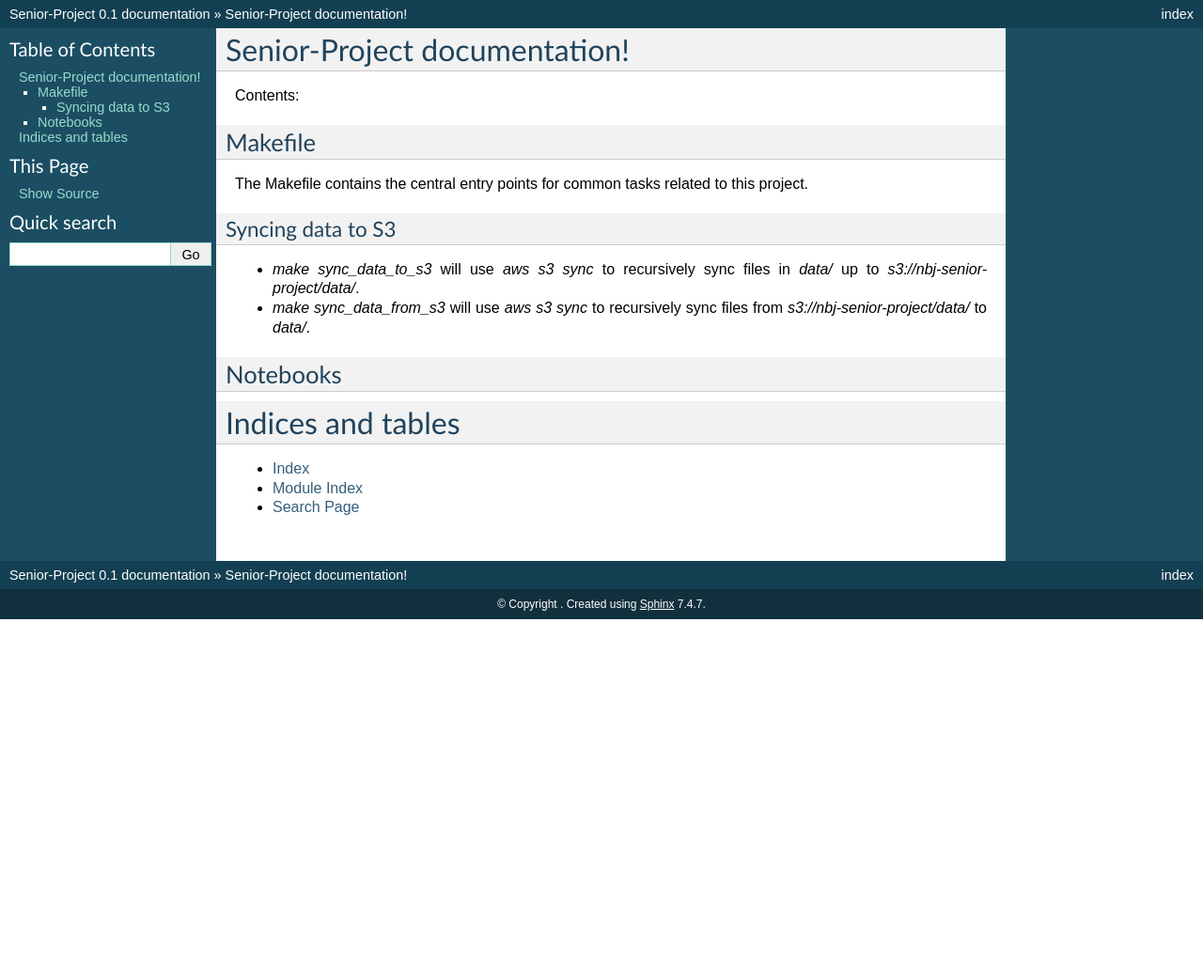
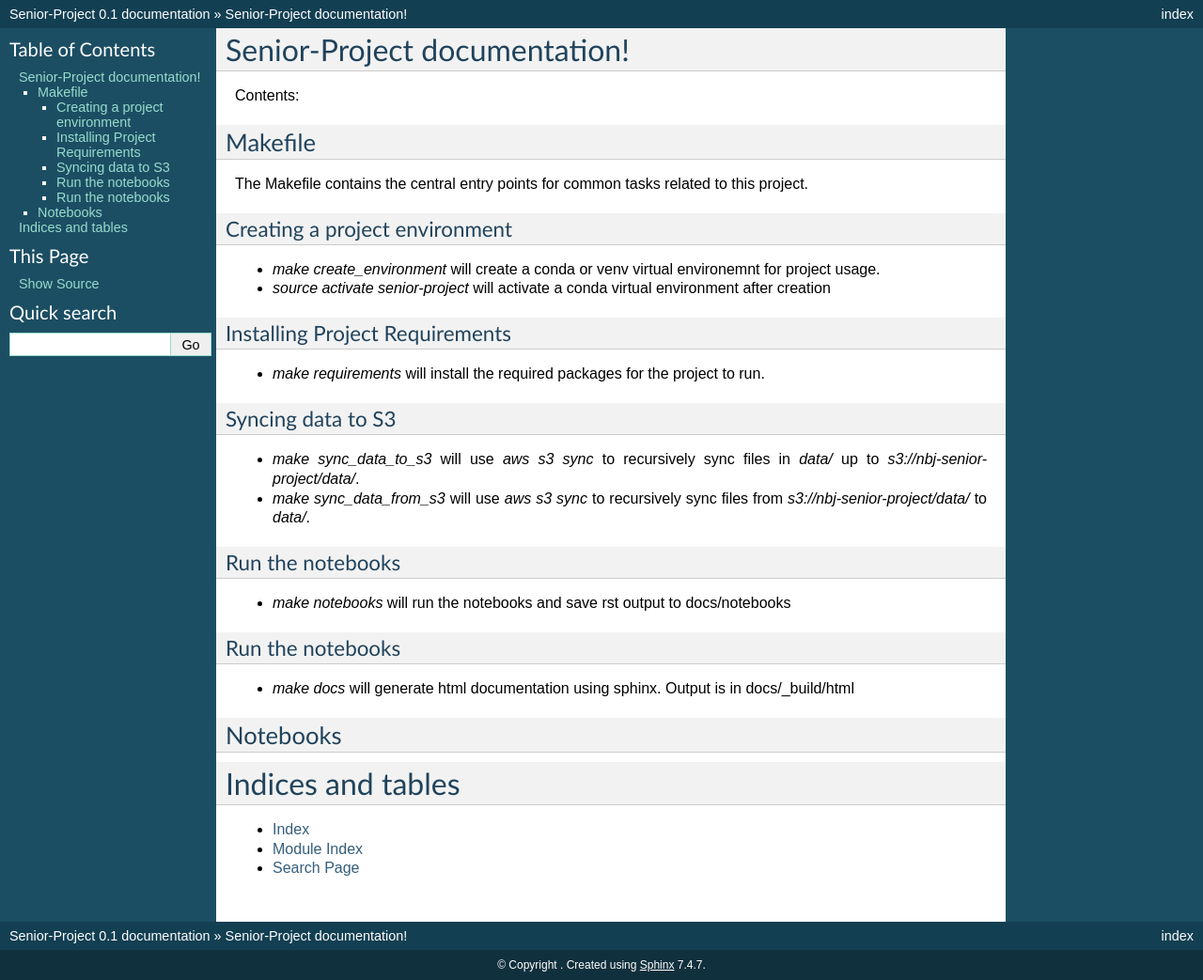
Before and after one commit to noahbjohnson/senior-project, a Sphinx documentation site: the page built from docs/index.rst, in a window 1280 px wide. Shown: the whole page at 94% size. Built offline with Sphinx 7.4.7, drawn with Linux system fonts in a browser that asks for light colours; before the commit the page ends 900 px from its top, so only the background shows below that.

Commit message:
added makefile instructions

```diff
--- a/docs/index.rst
+++ b/docs/index.rst
@@ -13,11 +13,33 @@ Makefile
 
 The Makefile contains the central entry points for common tasks related to this project.
 
+Creating a project environment
+^^^^^^^^^^^^^^^^^^^^^^^^^^^^^^^
+
+* `make create_environment` will create a conda or venv virtual environemnt for project usage.
+* `source activate senior-project` will activate a conda virtual environment after creation
+
+Installing Project Requirements
+^^^^^^^^^^^^^^^^^^^^^^^^^^^^^^^
+
+* `make requirements` will install the required packages for the project to run.
+
 Syncing data to S3
 ^^^^^^^^^^^^^^^^^^
 
 * `make sync_data_to_s3` will use `aws s3 sync` to recursively sync files in `data/` up to `s3://nbj-senior-project/data/`.
 * `make sync_data_from_s3` will use `aws s3 sync` to recursively sync files from `s3://nbj-senior-project/data/` to `data/`.
+
+Run the notebooks
+^^^^^^^^^^^^^^^^^^^^^^^^^^^^^^^
+
+* `make notebooks` will run the notebooks and save rst output to docs/notebooks
+
+
+Run the notebooks
+^^^^^^^^^^^^^^^^^^^^^^^^^^^^^^^
+
+* `make docs` will generate html documentation using sphinx. Output is in docs/_build/html
 
 
 .. toctree::
```
